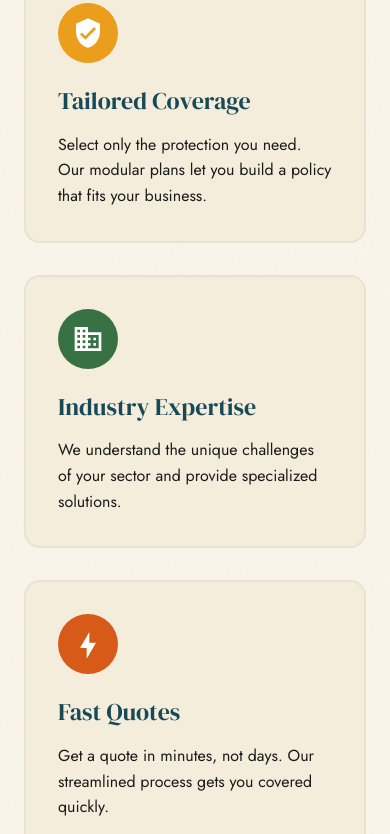
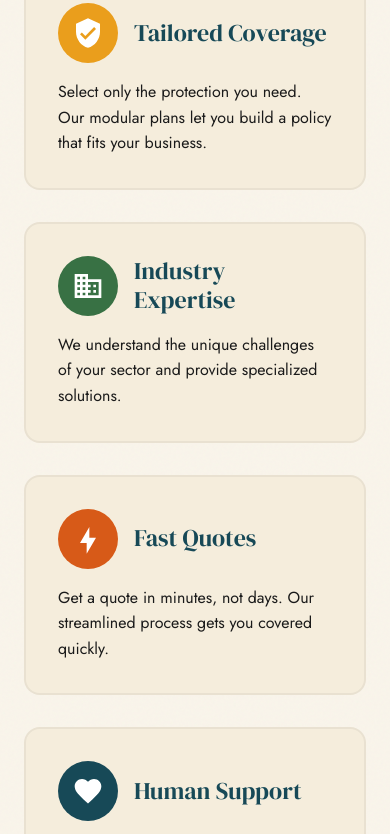
Before and after one commit to Glass-River/fostersLanding, a plain HTML site: page index.html in a window 390 px wide. Shown: the part 1099-1933 px from the top of the page. Drawn offline with nearby package versions, Linux system fonts and the light colour scheme.

Commit message:
better alignment

```diff
--- a/styles.css
+++ b/styles.css
@@ -492,6 +492,31 @@ footer {
 
     .feature-card {
         padding: 2rem;
+        display: grid;
+        grid-template-columns: auto 1fr;
+        grid-template-rows: auto auto;
+        gap: 0 1rem;
+        align-items: center;
+    }
+
+    .feature-card .feature-icon {
+        grid-column: 1;
+        grid-row: 1;
+        margin-bottom: 0;
+        margin-right: 0;
+    }
+
+    .feature-card h3 {
+        grid-column: 2;
+        grid-row: 1;
+        margin-bottom: 0;
+        align-self: center;
+    }
+
+    .feature-card p {
+        grid-column: 1 / -1;
+        grid-row: 2;
+        margin-top: 1rem;
     }
 
     .quote-form {
```
